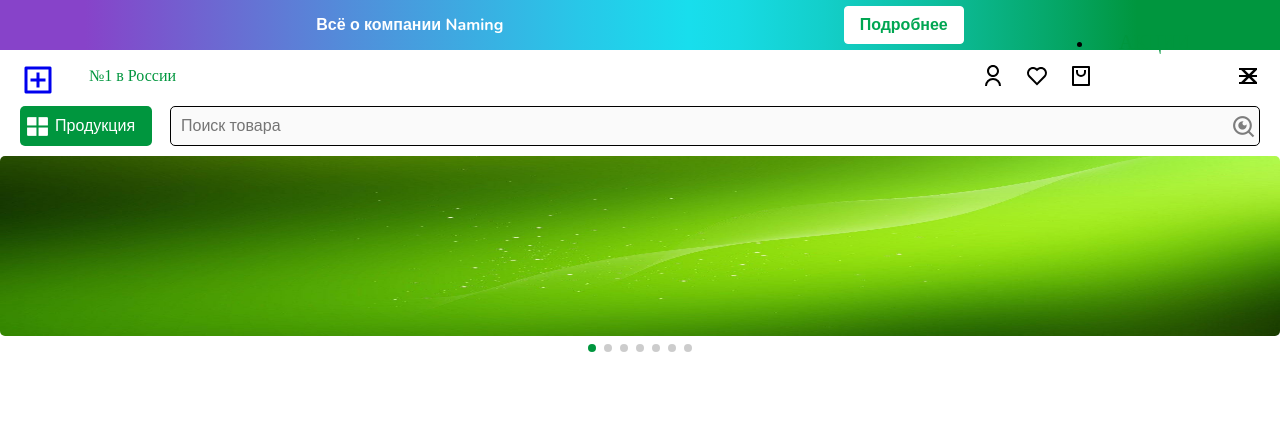
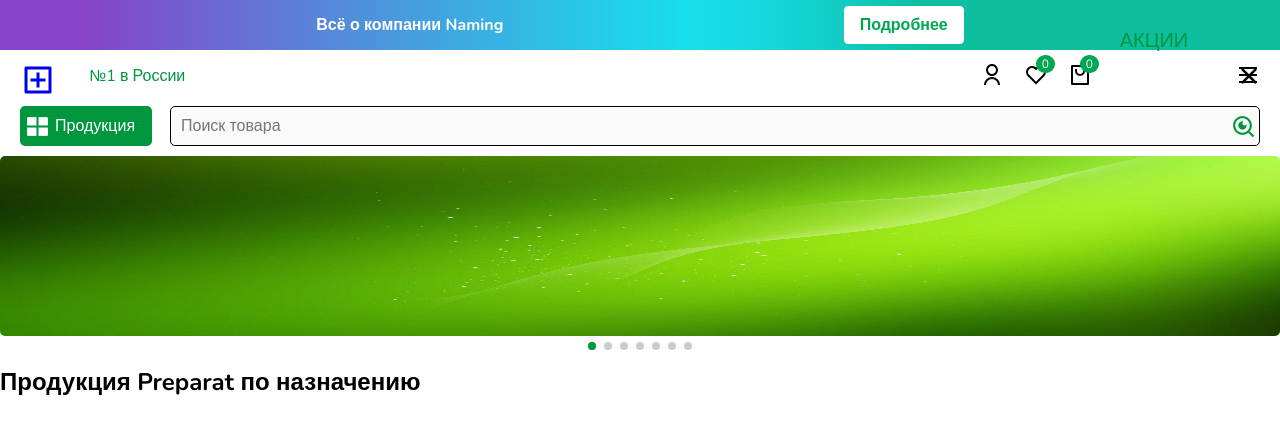
Before and after one commit to ekziman/shop-preparat, a plain HTML site: page index.html in a window 1280 px wide. Drawn offline with nearby package versions, Linux system fonts and the light colour scheme.

Commit message:
start purpose

```diff
--- a/assets/css/style.css
+++ b/assets/css/style.css
@@ -9,6 +9,13 @@
 
 html {
     scroll-behavior: smooth;
+}
+
+li {
+    list-style: none;
+}
+body{
+    font-family: 'Nunito', sans-serif;
 }
 
 
@@ -26,7 +33,7 @@ html {
 .top-header__light-line {
     width: 100%;
     min-height: 50px;
-    background: linear-gradient(90deg,#8743c9 6.65%,#528dda 27.13%,#28c7e8 45.17%,#18deed 53.77%,#17dae3 57.72%,#13cfca 64.33%,#0dbe9f 72.78%,#05a666 82.66%,#00963e 88.83%),linear-gradient(90deg,#8743c9 .66%,#5171d7 29.39%,#17a2e5 63.18%,#00b5eb 79.42%,#08b6e1 82.7%,#1db8c8 88.16%,#3fbd9d 95.18%,#6ec264 103.36%,#8cc63f 108.1%);
+    background: linear-gradient(90deg,#8743c9 6.65%,#528dda 27.13%,#28c7e8 45.17%,#18deed 53.77%,#17dae3 57.72%,#13cfca 64.33%,#0dbe9f 72.78%),linear-gradient(90deg,#8743c9 .66%,#5171d7 29.39%,#17a2e5 63.18%,#00b5eb 79.42%,#08b6e1 82.7%,#1db8c8 88.16%,#3fbd9d 95.18%,#6ec264 103.36%,#8cc63f 108.1%);
     align-items: center;
     background-size: contain;
     justify-content: space-evenly;
@@ -91,9 +98,25 @@ html {
     margin-left: auto;
 }
 .action-item {
+    position: relative;
     margin-left: 20px;
 }
 
+.quantity-item {
+    position: absolute;
+    background-color: #00a651;
+    color: #fff;
+    display: inline-block;
+    text-align: center;
+    border-radius: 10px;
+    height: 18px;
+    line-height: 18px;
+    font-size: 12px;
+    font-weight: 500;
+    padding: 0 6px;
+    top: -8px;
+    left: 12px;
+}
 
 .nav__toggle {
     font-size: 1.25rem;
@@ -149,30 +172,6 @@ html {
 }
 
 
-/* ==================== slider ====================*/
-.slider {
-    position: relative;
-    width: 100%;
-    height: 210px;
-    transition: .3s;
-}
-.slider img {
-    position: relative;
-    width: 100%;
-    height: 180px;
-    border-radius: 5px;
-    cursor: grab;
-
-}
-
-/* Swiper class */
-
-.swiper-pagination-bullet {
-    background: #000;
-}
-.swiper-pagination-bullet-active {
-    background-color: #00963e;
-}
 
 /* ==================== more-header ====================*/
 .more-header {
@@ -252,5 +251,30 @@ html {
 }
 .button__search i {
     font-size: 25px;
-    color: #7D7D7D;
+    color: #00963e;
 }
+
+
+
+/* ==================== slider ====================*/
+.mainpage-sections__slider {
+    position: relative;
+    width: 100%;
+    height: 210px;
+    transition: .3s;
+}
+.mainpage-sections__slider img {
+    position: relative;
+    width: 100%;
+    height: 180px;
+    border-radius: 5px;
+    cursor: grab;
+}
+
+/* Swiper class */
+.swiper-pagination-bullet {
+    background: #000;
+}
+.swiper-pagination-bullet-active {
+    background-color: #00963e;
+}
--- a/assets/js/main.js
+++ b/assets/js/main.js
@@ -36,6 +36,7 @@ var swiperPopular = new Swiper(".swiper", {
 
     pagination: {
       el: ".swiper-pagination",
+      clickable: true,
     },
 
   });
--- a/index.html
+++ b/index.html
@@ -43,10 +43,12 @@
                     <a href="#" class="action-item action-favorite">
                         <svg xmlns="http://www.w3.org/2000/svg" viewBox="0 0 24 24" width="24" height="24"><path fill="none" d="M0 0H24V24H0z"/><path d="M12.001 4.529c2.349-2.109 5.979-2.039 8.242.228 2.262 2.268 2.34 5.88.236 8.236l-8.48 8.492-8.478-8.492c-2.104-2.356-2.025-5.974.236-8.236 2.265-2.264 5.888-2.34 8.244-.228zm6.826 1.641c-1.5-1.502-3.92-1.563-5.49-.153l-1.335 1.198-1.336-1.197c-1.575-1.412-3.99-1.35-5.494.154-1.49 1.49-1.565 3.875-.192 5.451L12 18.654l7.02-7.03c1.374-1.577 1.299-3.959-.193-5.454z"/>
                         </svg>
+                        <span class="favorite-action__quantity quantity-item">0</span>
                     </a>
                     <a href="#" class="action-item action-cart">
                         <svg xmlns="http://www.w3.org/2000/svg" viewBox="0 0 24 24" width="24" height="24"><path fill="none" d="M0 0h24v24H0z"/><path d="M20 22H4a1 1 0 0 1-1-1V3a1 1 0 0 1 1-1h16a1 1 0 0 1 1 1v18a1 1 0 0 1-1 1zm-1-2V4H5v16h14zM9 6v2a3 3 0 0 0 6 0V6h2v2A5 5 0 0 1 7 8V6h2z"/>
                         </svg>
+                        <span class="cart-action__quantity quantity-item">0</span>
                     </a>
 
                     <div class="nav__menu" id="nav-menu">
@@ -104,7 +106,8 @@
 
     </header>
 
-    <section class="slider">
+    <!-- SLIDER -->
+    <section class="mainpage-sections__slider slider">
         <div class="swiper">
             <div class="swiper-wrapper">
                 <article class="swiper-slide">
@@ -153,6 +156,21 @@
         <div class="swiper-pagination"></div>
     </section>
 
+    <section class="mainpage-sections__purpose">
+        <div class="purpose-data">
+            <h1 class="purpose-title">
+                Продукция Preparat по назначению
+            </h1>
+        </div>
+        <div class="container grid">
+            <div class="catalog-section__wrap">
+                <a href="#">
+                    <img src="" alt="">
+                </a>
+            </div>
+        </div>
+    </section>
+
 </body>
     <!--========== SCROLL UP ==========-->
     <a href="#" class="scrollup" id="scroll-up">
```
Also changed, not shown: assets/img/purpose-1.jpg (added), assets/img/purpose-2.jpg (added), assets/img/purpose-3.jpg (added), assets/img/purpose-4.jpg (added), assets/img/purpose-5.jpg (added), assets/img/purpose-6.jpg (added), assets/img/purpose-7.jpg (added), 1 other file.
